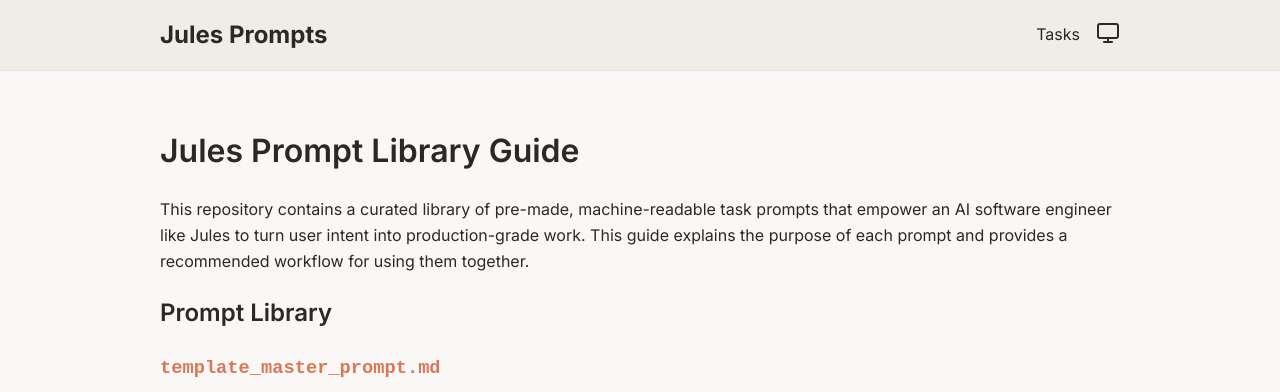
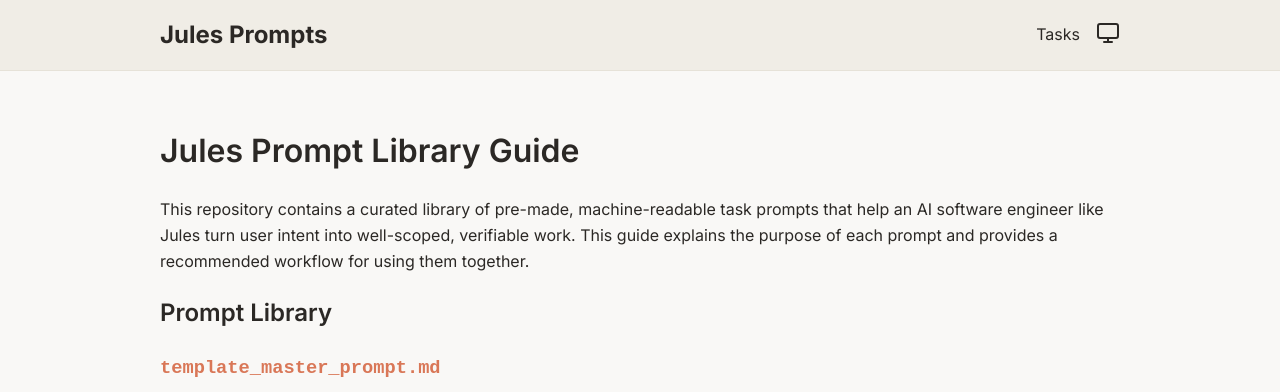
Before and after one commit to melbinjp/jules-prompts, a Jekyll site: the page built from PROMPTS_GUIDE.md, in a window 1280 px wide and 900 px high. Shown: the top 392 px of the window. Built offline with Jekyll 4.4.1, drawn with Linux system fonts in a browser that asks for light colours; some of the changed text lies outside the part shown.

Commit message:
docs: make prompt library pin-ready

```diff
--- a/PROMPTS_GUIDE.md
+++ b/PROMPTS_GUIDE.md
@@ -5,7 +5,7 @@
 ---
 # Jules Prompt Library Guide
 
-This repository contains a curated library of pre-made, machine-readable task prompts that empower an AI software engineer like Jules to turn user intent into production-grade work. This guide explains the purpose of each prompt and provides a recommended workflow for using them together.
+This repository contains a curated library of pre-made, machine-readable task prompts that help an AI software engineer like Jules turn user intent into well-scoped, verifiable work. This guide explains the purpose of each prompt and provides a recommended workflow for using them together.
 
 ## Prompt Library
 
@@ -116,7 +116,7 @@
 
 ## Recommended Workflow
 
-The prompts in this library are designed to be complementary and can be used together in a logical sequence. Here is a recommended workflow for taking a new or unmaintained project to a production-ready state:
+The prompts in this library are designed to be complementary and can be used together in a logical sequence. Here is a recommended workflow for taking a new or unmaintained project toward a more maintainable, verifiable state:
 
 1.  **Audit the repository.**
     *   **Prompt:** `task_audit_repo.md`
```
Also changed, not shown: README.md.
